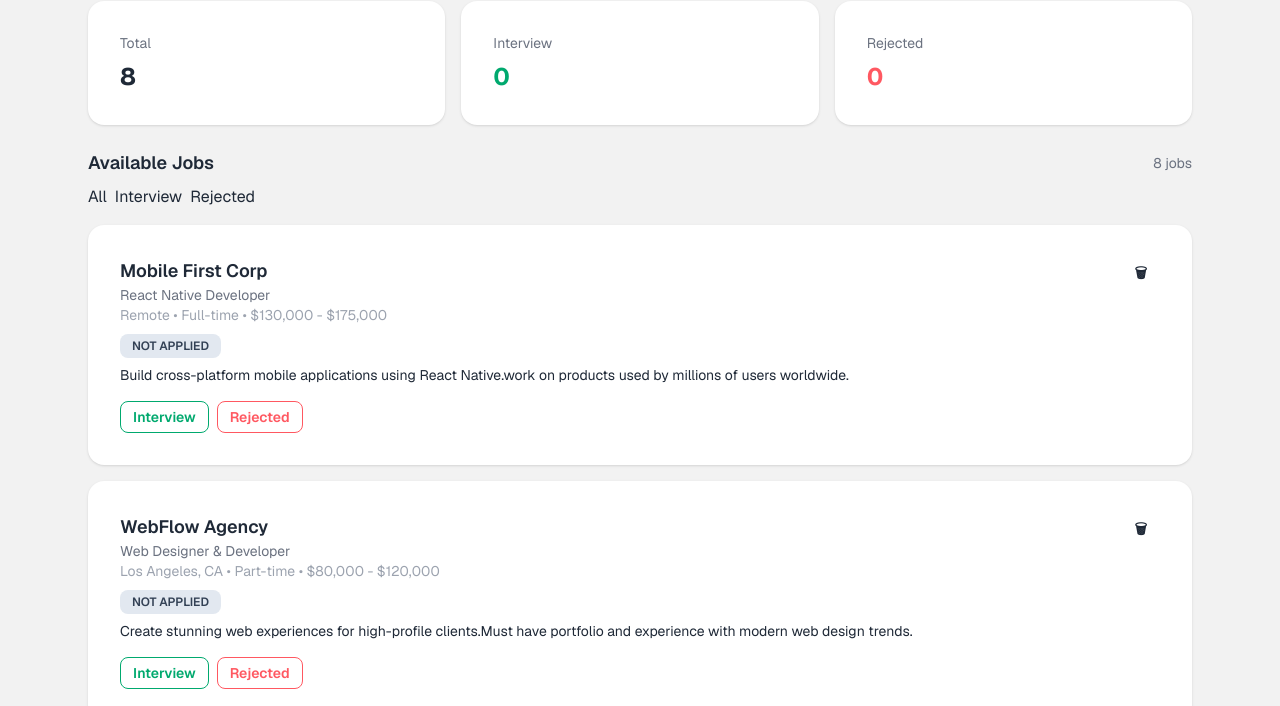
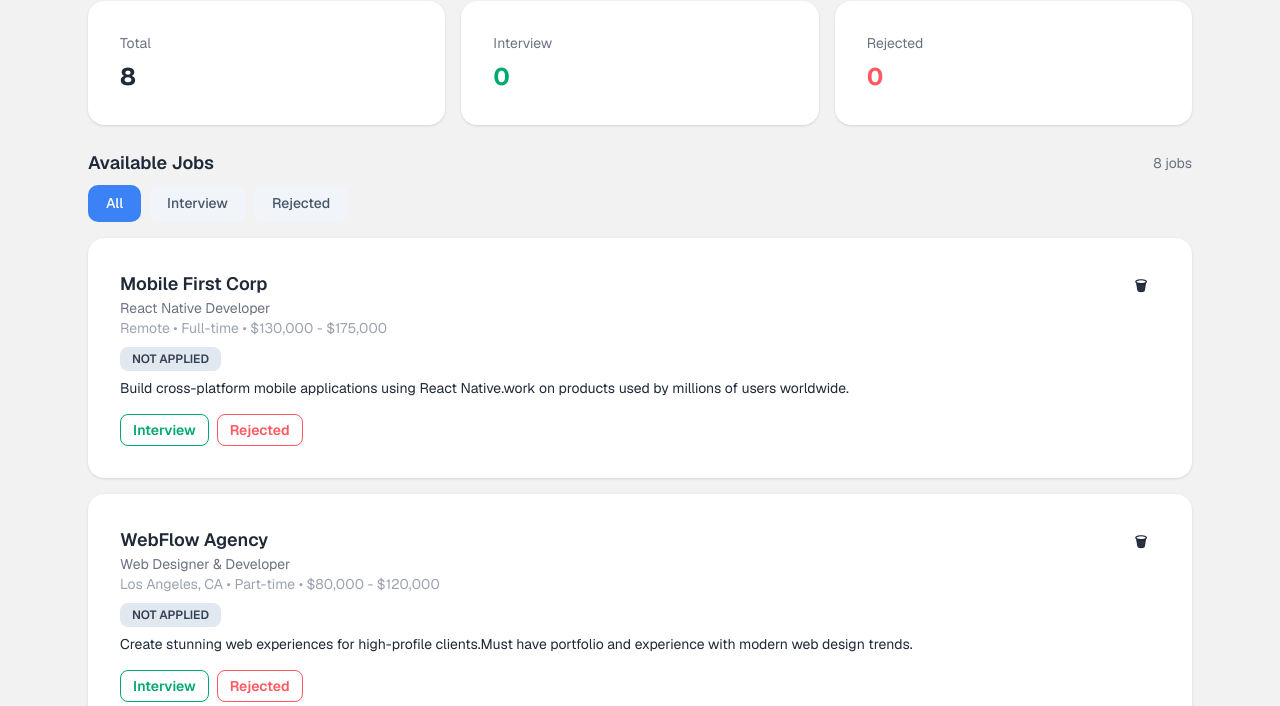
Before and after one commit to nabilanur1/assignment-4, a plain HTML site: page index.html in a window 1280 px wide. Shown: the part 83-789 px from the top of the page. Drawn offline with nearby package versions, Linux system fonts and the light colour scheme.

Commit message:
added styles in css files

```diff
--- a/style.css
+++ b/style.css
@@ -1 +1,19 @@
 body { font-family: 'Geist', sans-serif; }
+  .tab-btn{
+    padding: 8px 18px;
+    border-radius: 10px;
+    background: #f1f5f9;
+    color: #475569;
+    font-weight: 500;
+    font-size: 14px;
+    transition: .2s;
+  }
+
+  .tab-btn.active{
+    background: #3b82f6;
+    color: white;
+  }
+
+  .tab-btn:hover{
+    background: #e2e8f0;
+  }
```
